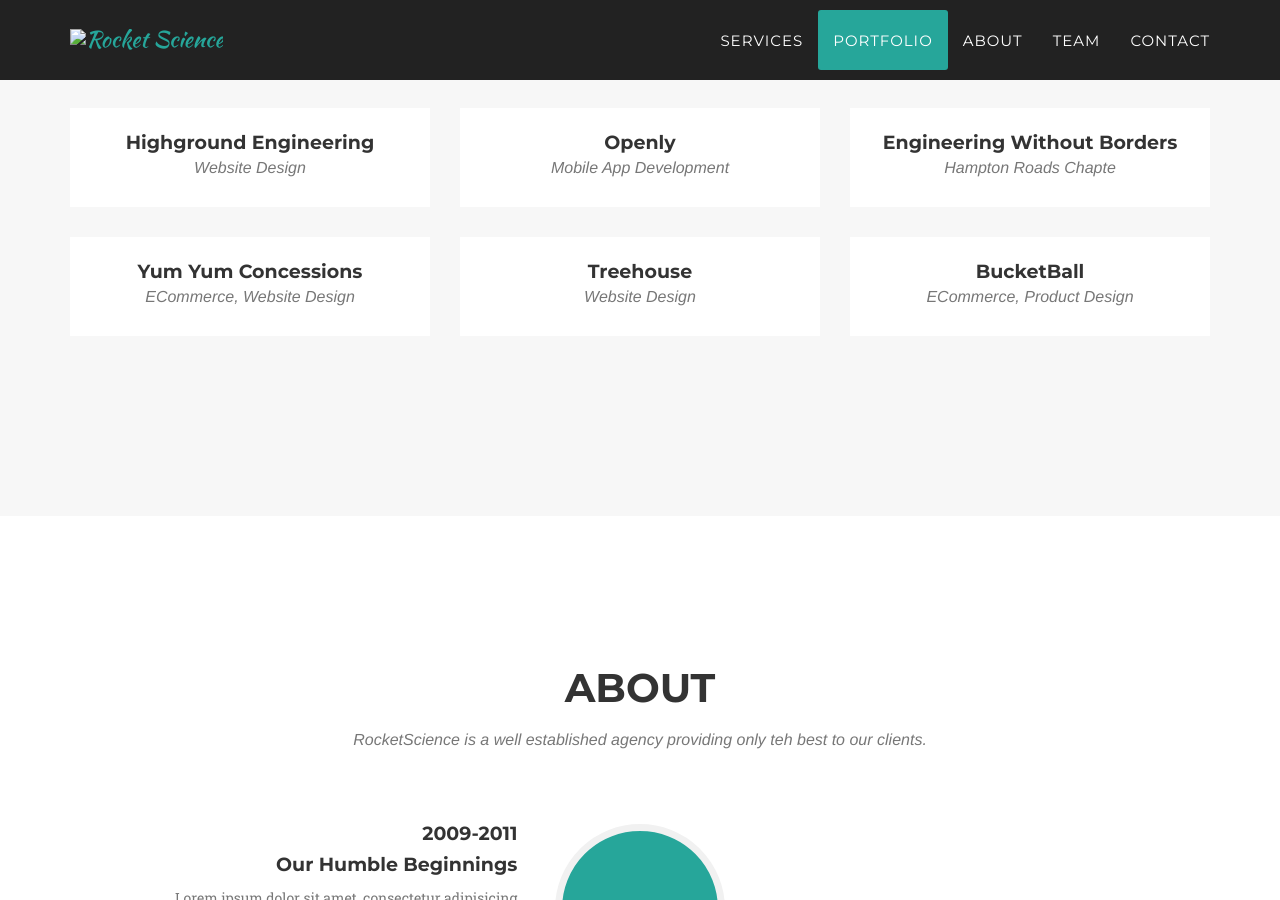
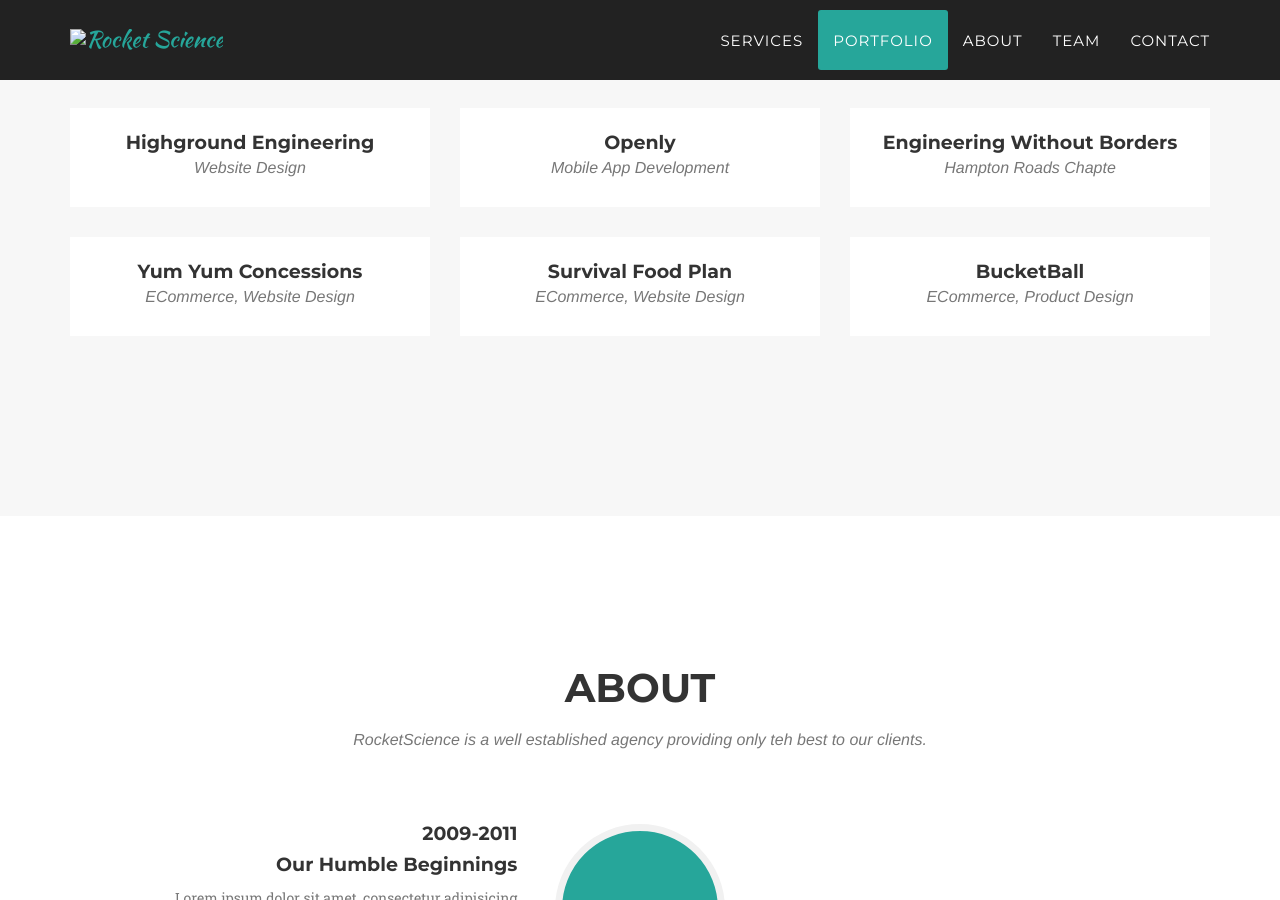
Before and after one commit to byrocketscience/byrocketscience.github.io, a Jekyll site: the page built from _posts/2014-07-15-project-4.markdown, in a window 1280 px wide and 900 px high, scrolled down 1694 px. Built offline with Jekyll 4.4.1, drawn with Linux system fonts in a browser that asks for light colours; nearby versions of some CDN libraries; some web fonts are replaced; some of the changed lines change nothing that is shown.

Commit message:
added favicon.png also, updated Survival Food Plan, modified EWBHR image size 400x289 like the others
added favicon.png also, updated Survival Food Plan, modified EWBHR
image size 400x289 like the others

```diff
--- a/_posts/2014-07-15-project-4.markdown
+++ b/_posts/2014-07-15-project-4.markdown
@@ -1,16 +1,16 @@
 ---
-title: Treehouse
-subtitle: Website Design
+title: Survival Food Plan
+subtitle: ECommerce, Website Design
 layout: default
 modal-id: 4
 date: 2015-03-20
-img: treehouse.png
-thumbnail: treehouse-thumbnail.png
+img: survivalfoodplan.png
+thumbnail: survivalfoodplan-thumbnail.png
 alt: image-alt
 project-date: March 2015
-client: Start Bootstrap
-category: Web Development
-clientwebsite: #
-description: Lorem ipsum dolor sit amet, usu cu alterum nominavi lobortis. At duo novum diceret. Tantas apeirian vix et, usu sanctus postulant inciderint ut, populo diceret necessitatibus in vim. Cu eum dicam feugiat noluisse.
+client: Survival Food Plan
+category: ECommerce, Web Development
+clientwebsite: https://survivalfoodplan.com/
+description: Survivalfoodplan.com is a family owned eCommerce website that specializes in the sell of emergency survival food and equipment.
 
 ---
```
Also changed, not shown: favicon.png (added), img/portfolio/ewbhr-thumbnail.png, img/portfolio/survivalfoodplan-thumbnail.png (added).
